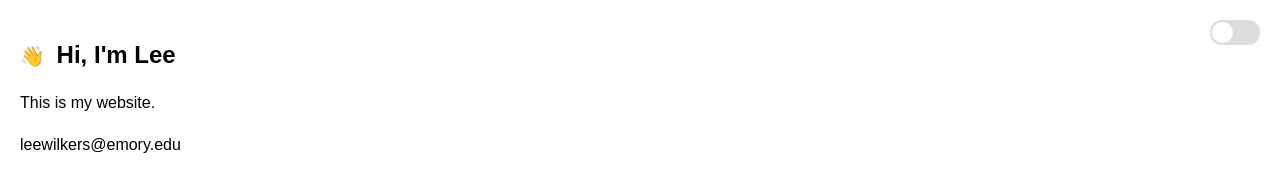
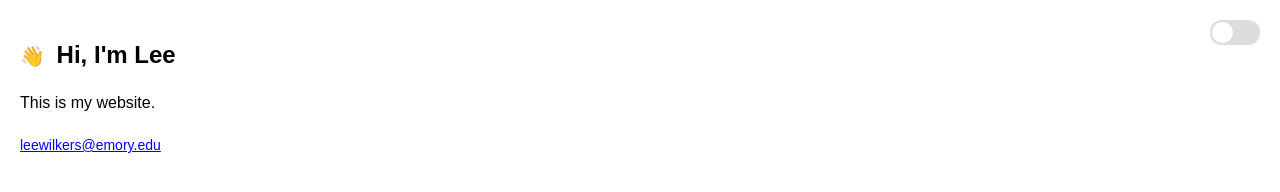
Before and after one commit to leewilkers/leewilkers.github.io, a plain HTML site: page index.html in a window 1280 px wide. Drawn offline with Linux system fonts and the light colour scheme.

Commit message:
Update index.html

```diff
--- a/index.html
+++ b/index.html
@@ -23,6 +23,11 @@
         .wave {
             font-size: 20px;
             margin-right: 5px;
+        }
+        .email-link {
+            font-size: 14px;
+            color: blue;
+            text-decoration: underline;
         }
         .switch {
             position: absolute;
@@ -74,7 +79,7 @@
 <body>
     <h1><span class="wave">👋</span> Hi, I'm Lee</h1>
     <p>This is my website.</p>
-    <p>leewilkers@emory.edu</p>
+    <p><a href="mailto:leewilkers@emory.edu" class="email-link">leewilkers@emory.edu</a></p>
 
     <div id="lightSwitch" class="switch"></div>
     <div class="ghost"></div>
```
